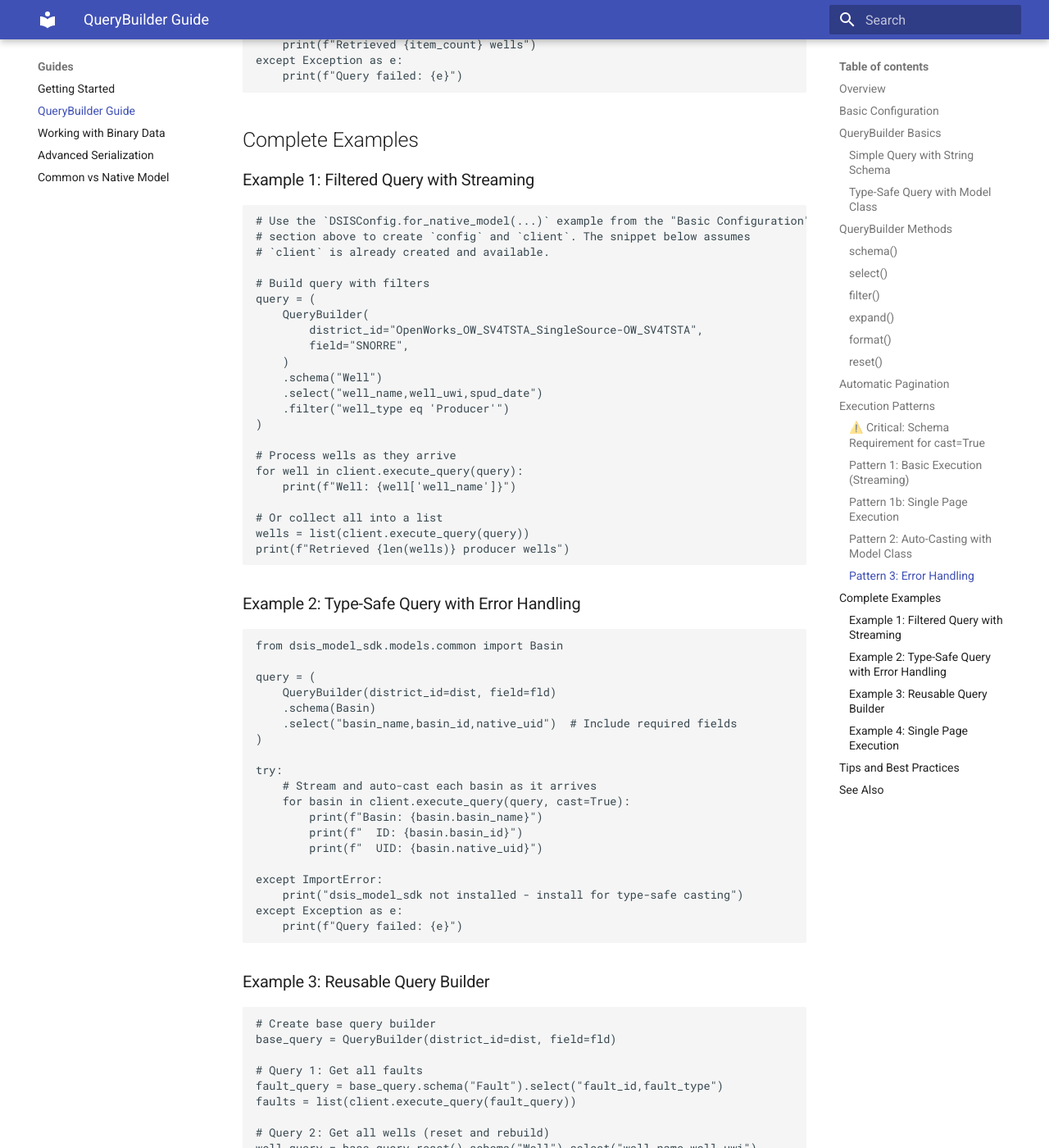
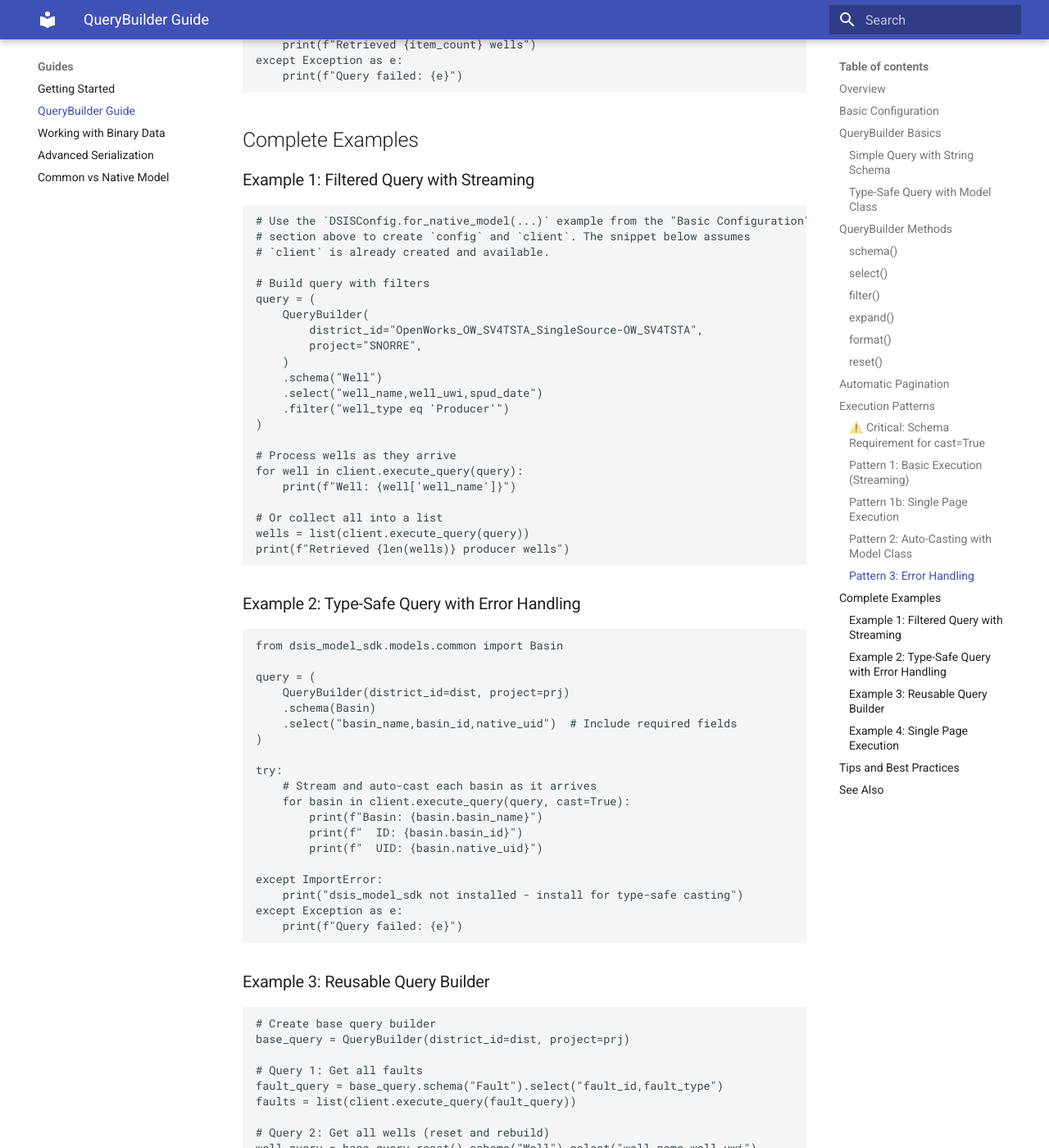
Before and after one commit to equinor/dsis-python-client, an MkDocs documentation site: the page built from docs/guides/query-builder.md, in a window 1280 px wide and 1400 px high, scrolled down 6402 px. Shown: the whole window at 82% size. Built offline with MkDocs 1.6.1 and Material for MkDocs 9.7.7, drawn with Linux system fonts in a browser that asks for light colours; some of the changed text lies outside the part shown.

Commit message:
refactor(dsis)!: rename 'field' parameter to 'project' across API, docs and tests (#49)
- Updated method signatures and documentation across multiple files to
replace 'field' with 'project'.
- Adjusted examples and usage in guides, API methods, and client code to
reflect the new parameter.
- Updated tests to validate the changes in query parameters.

````diff
--- a/docs/guides/query-builder.md
+++ b/docs/guides/query-builder.md
@@ -31,14 +31,14 @@ config = DSISConfig.for_native_model(
 
 ## QueryBuilder Basics
 
-QueryBuilder requires `district_id` and `field` parameters, then builds the query using method chaining.
+QueryBuilder requires `district_id` and `project` parameters, then builds the query using method chaining.
 
 ### Simple Query with String Schema
 
 ```python
 # Build query - QueryBuilder IS the query object (no .build() needed)
 query = (
-    QueryBuilder(district_id="OpenWorks_OW_SV4TSTA_SingleSource-OW_SV4TSTA", field="SNORRE")
+    QueryBuilder(district_id="OpenWorks_OW_SV4TSTA_SingleSource-OW_SV4TSTA", project="SNORRE")
     .schema("Fault")
     .select("fault_id,fault_type,fault_name")
     .filter("fault_type eq 'NORMAL'")
@@ -56,7 +56,7 @@ from dsis_model_sdk.models.common import Basin
 
 # Build query with model class for automatic type safety
 query = (
-    QueryBuilder(district_id="your-district-id", field="your-field")
+    QueryBuilder(district_id="your-district-id", project="your-project")
     .schema(Basin)
     .select("basin_name,basin_id,native_uid")
 )
@@ -77,11 +77,11 @@ Set the data schema (table) to query.
 
 ```python
 # String schema name
-query = QueryBuilder(district_id=dist, field=fld).schema("Well")
+query = QueryBuilder(district_id=dist, project=prj).schema("Well")
 
 # Model class (enables type-safe casting)
 from dsis_model_sdk.models.native import Well
-query = QueryBuilder(district_id=dist, field=fld).schema(Well)
+query = QueryBuilder(district_id=dist, project=prj).schema(Well)
 ```
 
 ### select()
@@ -136,7 +136,7 @@ Set the response format parameter.
 
 ```python
 # Default: json format (included by default)
-query = QueryBuilder(district_id=dist, field=fld).schema("Well").select("well_name")
+query = QueryBuilder(district_id=dist, project=prj).schema("Well").select("well_name")
 # Result: Well?$format=json&$select=well_name
 
 # Explicitly set to json
@@ -152,7 +152,7 @@ query.format("")  # or .format(None)
 Clear query parameters for reuse.
 
 ```python
-query = QueryBuilder(district_id=dist, field=fld)
+query = QueryBuilder(district_id=dist, project=prj)
 
 # First query
 query.schema("Well").select("well_name")
@@ -171,7 +171,7 @@ By default, `execute_query()` automatically follows all `odata.nextLink` referen
 
 ```python
 # Default: Fetch all pages (max_pages=-1)
-query = QueryBuilder(district_id=dist, field=fld).schema("Well")
+query = QueryBuilder(district_id=dist, project=prj).schema("Well")
 
 # Option 1: Process items as they arrive (streaming, memory efficient)
 for well in client.execute_query(query):
@@ -212,18 +212,18 @@ print(f"First two pages: {len(two_pages_items)} wells")
 ```python
 # ✅ Correct: Pass model class for casting
 from dsis_model_sdk.models.common import Basin
-query = QueryBuilder(district_id=dist, field=fld).schema(Basin)
+query = QueryBuilder(district_id=dist, project=prj).schema(Basin)
 results = client.execute_query(query, cast=True)  # Works!
 
 # ❌ Wrong: String schema name won't work with cast=True
-query = QueryBuilder(district_id=dist, field=fld).schema("Basin")
+query = QueryBuilder(district_id=dist, project=prj).schema("Basin")
 results = client.execute_query(query, cast=True)  # Has no effect!
 ```
 
 ### Pattern 1: Basic Execution (Streaming)
 
 ```python
-query = QueryBuilder(district_id=dist, field=fld).schema("Basin")
+query = QueryBuilder(district_id=dist, project=prj).schema("Basin")
 
 # Process items as they arrive (memory efficient)
 for item in client.execute_query(query):
@@ -237,7 +237,7 @@ print(f"Total items: {len(all_items)}")
 ### Pattern 1b: Single Page Execution
 
 ```python
-query = QueryBuilder(district_id=dist, field=fld).schema("Basin")
+query = QueryBuilder(district_id=dist, project=prj).schema("Basin")
 
 # Fetch only first page (max 1000 items)
 first_page_items = list(client.execute_query(query, max_pages=1))
@@ -249,7 +249,7 @@ print(f"Retrieved {len(first_page_items)} items from first page")
 ```python
 from dsis_model_sdk.models.common import Basin
 
-query = QueryBuilder(district_id=dist, field=fld).schema(Basin).select("basin_name,basin_id")
+query = QueryBuilder(district_id=dist, project=prj).schema(Basin).select("basin_name,basin_id")
 
 # Option 1: Stream and cast each item as it arrives (memory efficient)
 for basin in client.execute_query(query, cast=True):
@@ -269,11 +269,11 @@ To use `cast=True`, you **MUST** build your query using a model class imported f
 ```python
 # ✅ CORRECT: Using model class from dsis_model_sdk
 from dsis_model_sdk.models.common import Basin  # or native
-query = QueryBuilder(district_id=dist, field=fld).schema(Basin)
+query = QueryBuilder(district_id=dist, project=prj).schema(Basin)
 basins = list(client.execute_query(query, cast=True))
 
 # ❌ INCORRECT: Using string schema name with cast=True
-query = QueryBuilder(district_id=dist, field=fld).schema("Basin")
+query = QueryBuilder(district_id=dist, project=prj).schema("Basin")
 basins = list(client.execute_query(query, cast=True))  # Will not work!
 ```
 
@@ -288,7 +288,7 @@ If you use a string schema name, `cast=True` will have no effect. Omit `cast=Tru
 
 ```python
 try:
-    query = QueryBuilder(district_id=dist, field=fld).schema("Well")
+    query = QueryBuilder(district_id=dist, project=prj).schema("Well")
 
     # Process items as they arrive
     item_count = 0
@@ -314,7 +314,7 @@ except Exception as e:
 query = (
     QueryBuilder(
         district_id="OpenWorks_OW_SV4TSTA_SingleSource-OW_SV4TSTA",
-        field="SNORRE",
+        project="SNORRE",
     )
     .schema("Well")
     .select("well_name,well_uwi,spud_date")
@@ -336,7 +336,7 @@ print(f"Retrieved {len(wells)} producer wells")
 from dsis_model_sdk.models.common import Basin
 
 query = (
-    QueryBuilder(district_id=dist, field=fld)
+    QueryBuilder(district_id=dist, project=prj)
     .schema(Basin)
     .select("basin_name,basin_id,native_uid")  # Include required fields
 )
@@ -358,7 +358,7 @@ except Exception as e:
 
 ```python
 # Create base query builder
-base_query = QueryBuilder(district_id=dist, field=fld)
+base_query = QueryBuilder(district_id=dist, project=prj)
 
 # Query 1: Get all faults
 fault_query = base_query.schema("Fault").select("fault_id,fault_type")
@@ -373,7 +373,7 @@ wells = list(client.execute_query(well_query))
 
 ```python
 # Get first page only (max 1000 items)
-query = QueryBuilder(district_id=dist, field=fld).schema("Well")
+query = QueryBuilder(district_id=dist, project=prj).schema("Well")
 first_page_wells = list(client.execute_query(query, max_pages=1))
 
 print(f"First page: {len(first_page_wells)} wells")
````
Also changed, not shown: README.md (+50 -50 lines), docs/api/index.md (+8 -8 lines), docs/guides/advanced-serialization.md (+5 -5 lines), docs/guides/getting-started.md (+1 -1 lines), docs/guides/working-with-binary-data.md (+9 -9 lines), example_protobuf.py (+4 -4 lines), example_streaming.py (+4 -4 lines), 7 other files.
